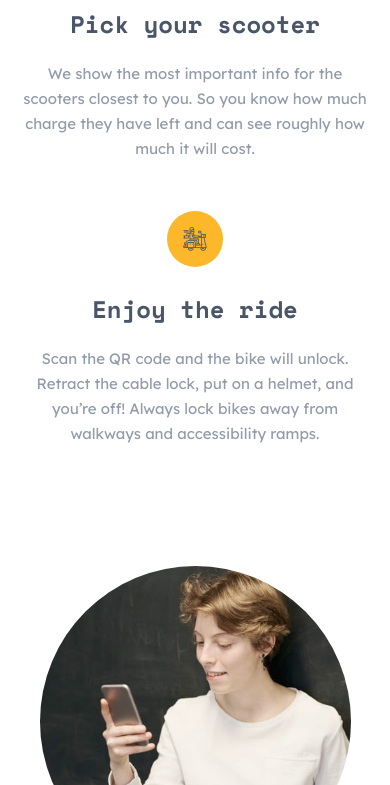
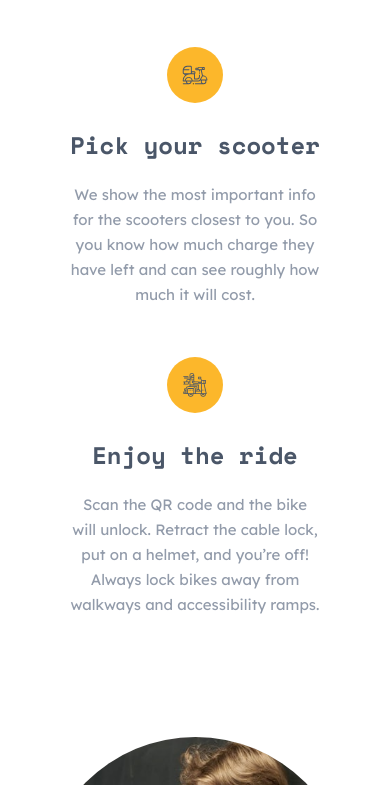
Before and after one commit to kkulek/scoot-multi-page-website, a website: page src/index.html in a window 390 px wide. Shown: the part 1215-2000 px from the top of the page. Drawn offline with nearby package versions, Linux system fonts and the light colour scheme.

Commit message:
fixed responsive version, added gray circles

```diff
--- a/src/styles/_index.scss
+++ b/src/styles/_index.scss
@@ -278,9 +278,6 @@
 .benefits {
   margin-bottom: rem(200px);
 
-  &__list {
-  }
-
   &__benefit {
     display: flex;
     flex-direction: column;
@@ -303,52 +300,65 @@
   }
 
   &__content {
-    $margin-bottom: rem(32px);
     flex-basis: 45%;
 
+    h2, p {
+      margin-bottom:rem(32px);
+    }
+
     @include breakpoint-up(medium) {
-      $margin-bottom: rem(70px);
+      h2, p {
+        margin-bottom: rem(40px);
+      }
     }
 
     @include breakpoint-up(large) {
-      $margin-bottom: rem(24px);
-      width: 43%;
-    }
+      h2, p {
+        margin-bottom: rem(24px);
+      }
 
-
-    h2 {
-      margin-bottom: $margin-bottom;
-    }
-
-    p {
-      margin-bottom: $margin-bottom;
-
-      @include breakpoint-up(large) {
+      p {
         padding-right: rem(80px);
       }
-
-    }
-
-    a {
-
     }
   }
 
   &__visual {
     display: inline-block;
+    position: relative;
+    flex-shrink: 0;
     width: 311px;
     height: 311px;
     flex-basis: 311px;
     background-size: cover;
     background-position: center;
     border-radius: 50%;
-    flex-shrink: 0;
-    position: relative;
+    margin-bottom: rem(50px);
 
-    @include breakpoint-up(large) {
+    @include breakpoint-up(medium) {
       width: 445px;
       height: 445px;
       flex-basis: 445px;
+      margin-bottom: rem(60px);
+
+      &:before { //Top and bottom circle tablet & desktop
+        content: url("../assets/patterns/circle.svg");
+        position: absolute;
+        right: -115%;
+        top: 0;
+      }
+
+      &--city:before {
+        left: -345%; //Middle circle tablet
+      }
+    }
+
+    @include breakpoint-up(large) {
+      margin-bottom: 0;
+
+      &--city:before {
+        left: -115%; //Middle circle desktop
+      }
     }
 
     &--telemetry {
@@ -362,13 +372,5 @@
     &--payments {
       background-image: url("../assets/images/payments.jpg");
     }
-
-    &:before {
-
-    }
-
-    &:after {
-
-    }
   }
 }
--- a/src/styles/style.scss
+++ b/src/styles/style.scss
@@ -1,11 +1,11 @@
-@import "reset";
+@import "base/reset";
 
-@import 'variables';
-@import 'mixins';
-@import 'animations';
+@import 'abstracts/variables';
+@import 'abstracts/mixins';
+@import 'abstracts/animations';
 
-@import 'globals';
-@import 'header';
+@import 'base/globals';
+@import 'components/header';
 @import 'index';
-@import 'bottom-cta';
-@import 'footer';
+@import 'components/bottom-cta';
+@import 'components/footer';
```
Also changed, not shown: src/styles/style.css, 1 other file.
